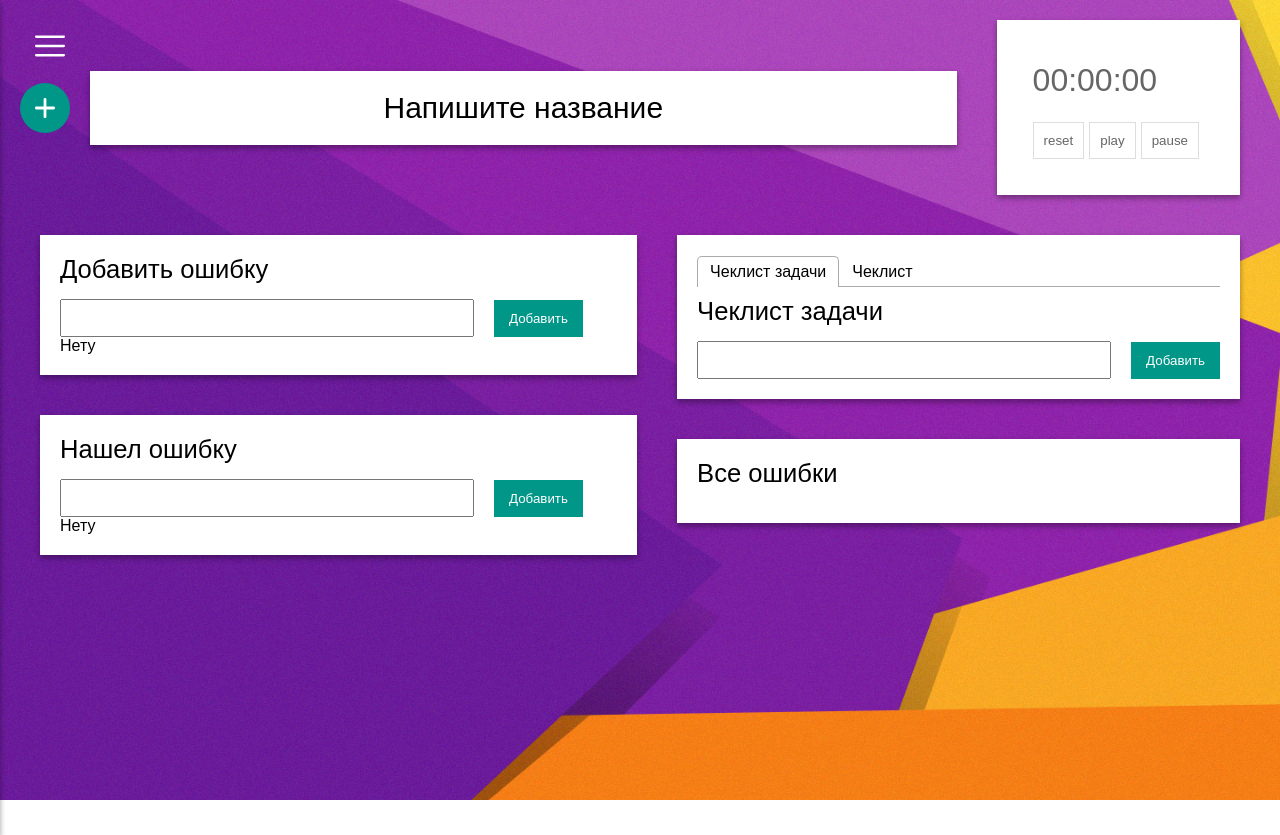
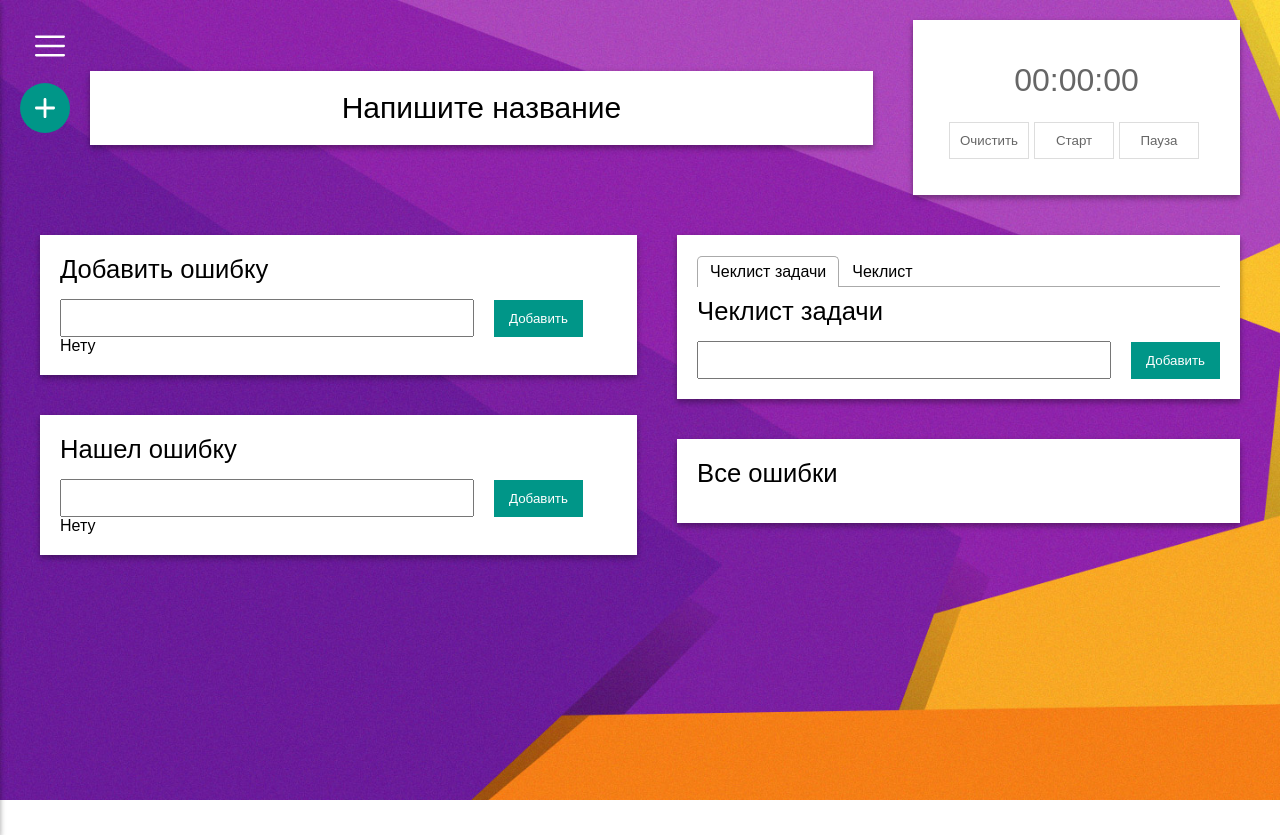
Before and after one commit to coolswood/task-manager, a React (Create React App) app: page / in a window 1280 px wide. Built offline with nearby package versions, Linux system fonts and the light colour scheme.

Commit message:
update build

```diff
--- a/public/index.html
+++ b/public/index.html
@@ -13,7 +13,6 @@
       user's mobile device or desktop. See https://developers.google.com/web/fundamentals/web-app-manifest/
     -->
     <link rel="manifest" href="%PUBLIC_URL%/manifest.json" />
-    <link href="https://fonts.googleapis.com/css?family=Source+Sans+Pro:400,700" rel="stylesheet">
     <!--
       Notice the use of %PUBLIC_URL% in the tags above.
       It will be replaced with the URL of the `public` folder during the build.
--- a/src/UI/Timer/Timer.js
+++ b/src/UI/Timer/Timer.js
@@ -74,35 +74,16 @@ export default class Timer extends Component {
   };
 
   render() {
-    const timerStyle = {
-      margin: "0px",
-      padding: "1em"
-    };
-
-    const buttonStyle = {
-      background: "#fff",
-      color: "#666",
-      border: "1px solid #ddd",
-      marginRight: "5px",
-      padding: "10px",
-      fontWeight: "200"
-    };
-
-    const secondsStyles = {
-      fontSize: "200%",
-      fontWeight: "200",
-      lineHeight: "1.5",
-      margin: "0",
-      color: "#666"
-    };
+    const { timerStyle, secondsStyles, buttonStyle, prefix, options } = this.props;
+    const { play, pause, reset } = options;
 
     return (
       <div style={timerStyle} className="react-timer">
-        <h3 style={secondsStyles} className="seconds"> {this.state.time || defaultTime} {this.props.prefix}</h3>
+        <h3 style={secondsStyles} className="seconds"> {this.state.time || defaultTime} {prefix}</h3>
         <br />
-        <button onClick={this.reset.bind(this)} style={buttonStyle} >reset</button>
-        <button onClick={this.play.bind(this)} style={buttonStyle} >play</button>
-        <button onClick={this.pause.bind(this)} style={buttonStyle} >pause</button>
+        {reset && <button onClick={this.reset.bind(this)} style={buttonStyle}>{reset}</button>}
+        {play && <button onClick={this.play.bind(this)} style={buttonStyle}>{play}</button>}
+        {pause && <button onClick={this.pause.bind(this)} style={buttonStyle}>{pause}</button>}
       </div>
     )
   }
--- a/src/UI/Timer/index.js
+++ b/src/UI/Timer/index.js
@@ -16,14 +16,48 @@ export default class TimerComponent extends Component {
 
     render() {
         const { thisTask } = this.context;
+
+        const timerStyle = {
+            margin: "0px",
+            padding: "1em"
+        };
+
+        const buttonStyle = {
+            background: "#fff",
+            color: "#666",
+            border: "1px solid #ddd",
+            marginRight: "5px",
+            padding: "10px",
+            fontWeight: "200",
+            width: 80
+        };
+
+        const secondsStyles = {
+            fontSize: "200%",
+            fontWeight: "200",
+            lineHeight: "1.5",
+            margin: "0",
+            color: "#666",
+            textAlign: 'center'
+        };
+
         const OPTIONS = {
             delay: 1000,
             autoplay: false,
-            startTime: thisTask.timer || 0
+            startTime: thisTask.timer || 0,
+            play: 'Старт',
+            pause: 'Пауза',
+            reset: 'Очистить'
         };
 
         return (
-            <Timer updateTimer={this.updateTimer} options={OPTIONS} />
+            <Timer
+                updateTimer={this.updateTimer}
+                options={OPTIONS}
+                timerStyle={timerStyle}
+                buttonStyle={buttonStyle}
+                secondsStyles={secondsStyles}
+            />
         );
     }
 }
```
Also changed, not shown: package.json (+15 -3 lines), 1 other file (tests, documents, lock files or other folders).
